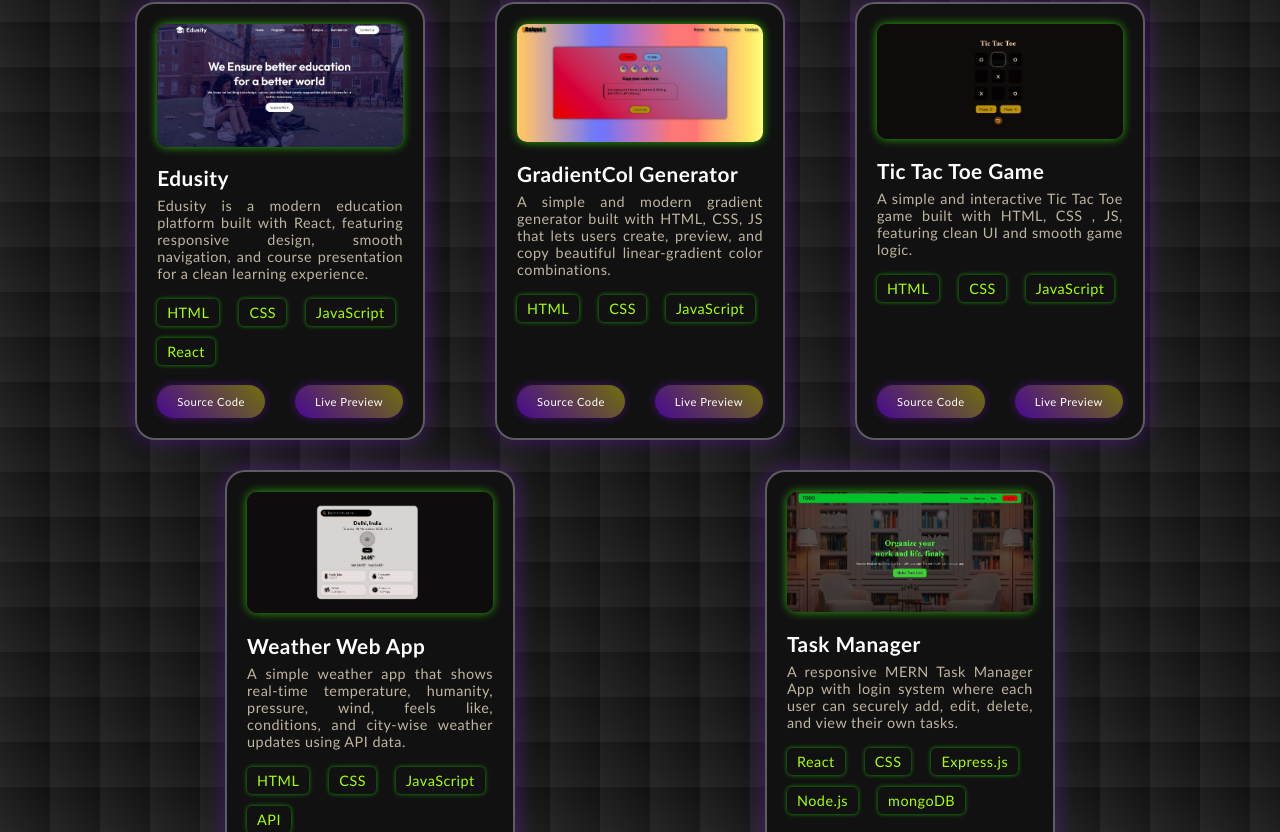
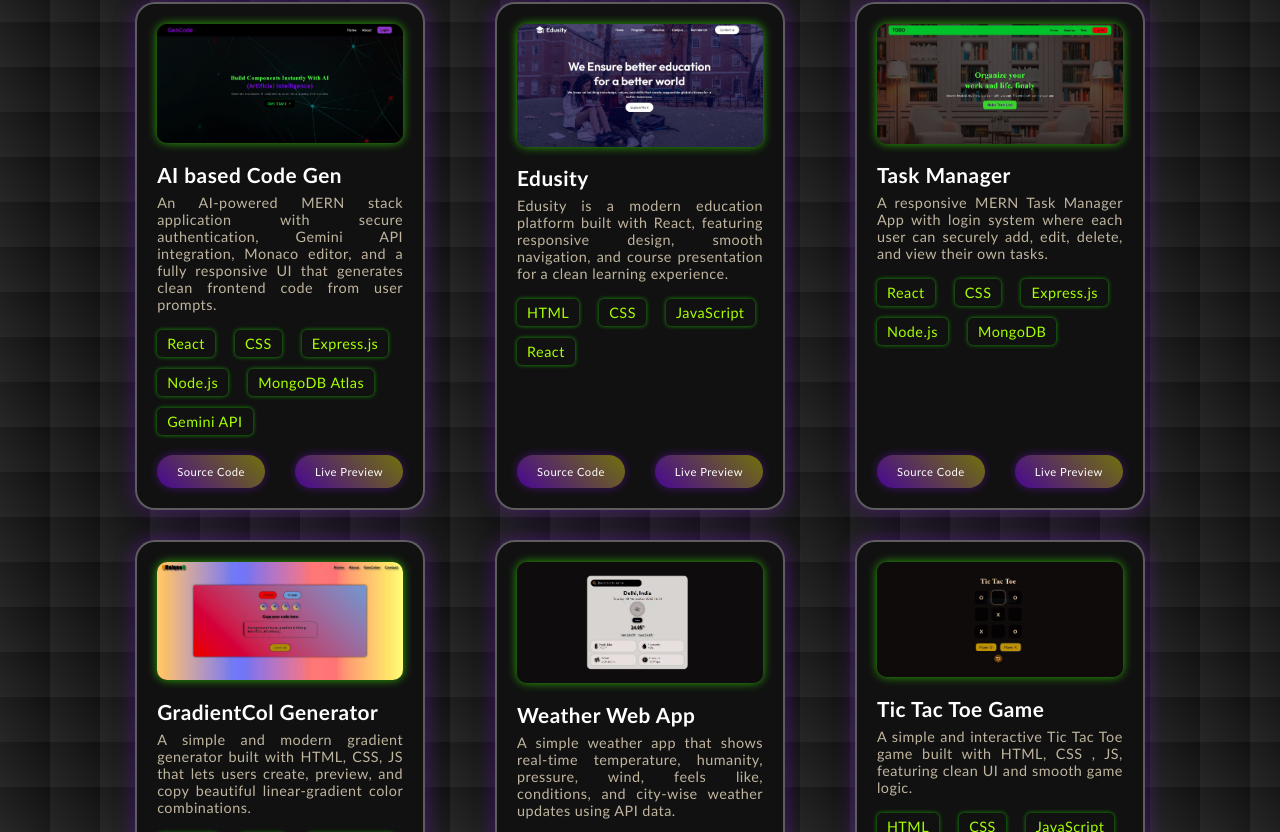
Before and after one commit to Kapil-9762/My-Portfolio, a React (Vite) app: page / in a window 1280 px wide. Shown: the part 1868-2700 px from the top of the page. Built offline with nearby package versions, Linux system fonts and the light colour scheme; no server answers.

Commit message:
add a new project AI powered code genrator

```diff
--- a/src/components/Projects/Projects.jsx
+++ b/src/components/Projects/Projects.jsx
@@ -6,29 +6,30 @@ import project_2 from '../../assets/gracolor.png'
 import project_3 from '../../assets/ticTac.png'
 import project_4 from '../../assets/weather.png'
 import project_5 from '../../assets/taskmanager.png'
+import project_6 from '../../assets/aiCodeGen.png'
 const Projects = () => {
     const proTech1 = ["HTML", "CSS", "JavaScript", "React"];
     const proTech2 = ["HTML", "CSS", "JavaScript"];
     const proTech3 = ["HTML", "CSS", "JavaScript"];
   const proTech4 = ["HTML", "CSS", "JavaScript", "API"];
-  const proTech5 = ["React", "CSS", "Express.js", "Node.js","mongoDB"];
+  const proTech5 = ["React", "CSS", "Express.js", "Node.js","MongoDB"];
+  const proTech6 = ["React", "CSS", "Express.js", "Node.js","MongoDB Atlas","Gemini API" ];
 
   const gradientColor = { git: `https://github.com/Kapil-9762/Gradient-Color-generator`, live: `https://gradientuniquecolor.netlify.app/` };
-
   const weatherApp = { git: `https://github.com/Kapil-9762/Weather-App`, live: `https://weatherappcity9648.netlify.app/` };
-
   const ticTacToe = { git: `https://github.com/Kapil-9762/Tic-Tac-Tao`, live: `https://tictactoe9648.netlify.app/` };
-
   const edusityProject = { git: `https://github.com/Kapil-9762/Edusity-College-UI`, live: `https://edusity-college-ui.vercel.app/` };
   const taskManager = { git: `https://github.com/Kapil-9762/taskManager_frontend`, live: `https://task-manager-frontend-five-psi.vercel.app/` };
+  const aiCodeGen = { git: `https://github.com/Kapil-9762/AI-code-generator-frontend`, live: `https://ai-codegenapp.vercel.app/` };
 
   return (
     <div className='projects container'>
+         <Project project={project_6} title="AI based Code Gen" disc="An AI-powered MERN stack application with secure authentication, Gemini API integration, Monaco editor, and a fully responsive UI that generates clean frontend code from user prompts." proTech={proTech6} projectsLinks={aiCodeGen}/>
           <Project project={project_1} title="Edusity" disc="Edusity is a modern education platform built with React, featuring responsive design, smooth navigation, and course presentation for a clean learning experience." proTech={proTech1} projectsLinks={edusityProject}/>
+         <Project project={project_5} title="Task Manager" disc="A responsive MERN Task Manager App with login system where each user can securely add, edit, delete, and view their own tasks." proTech={proTech5} projectsLinks={taskManager}/>
           <Project project={project_2} title="GradientCol Generator" disc="A simple and modern gradient generator built with HTML, CSS, JS that lets users create, preview, and copy beautiful linear-gradient color combinations." proTech={proTech2} projectsLinks={gradientColor} />
+         <Project project={project_4} title="Weather Web App" disc="A simple weather app that shows real-time temperature, humanity, pressure, wind, feels like, conditions, and city-wise weather updates using API data." proTech={proTech4} projectsLinks={weatherApp}/>
           <Project project={project_3} title="Tic Tac Toe Game" disc="A simple and interactive Tic Tac Toe game built with HTML, CSS , JS, featuring clean UI and smooth game logic." proTech={proTech3} projectsLinks={ticTacToe}/>
-         <Project project={project_4} title="Weather Web App" disc="A simple weather app that shows real-time temperature, humanity, pressure, wind, feels like, conditions, and city-wise weather updates using API data." proTech={proTech4} projectsLinks={weatherApp}/>
-         <Project project={project_5} title="Task Manager" disc="A responsive MERN Task Manager App with login system where each user can securely add, edit, delete, and view their own tasks." proTech={proTech5} projectsLinks={taskManager}/>
     </div>
   )
 }
```
Also changed, not shown: src/assets/aiCodeGen.png (added).
